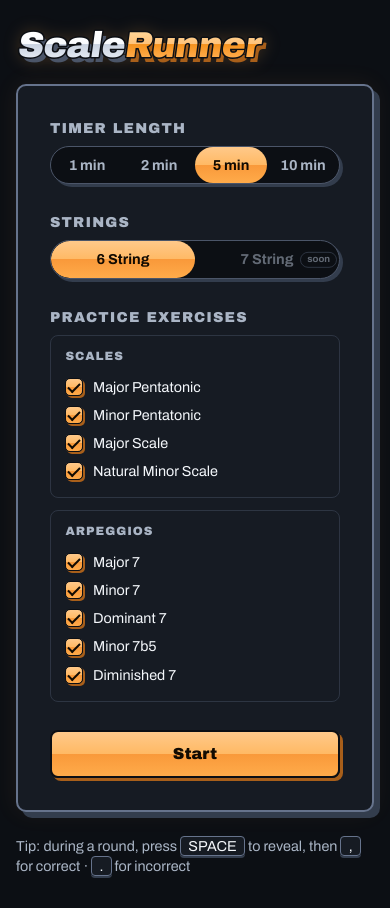
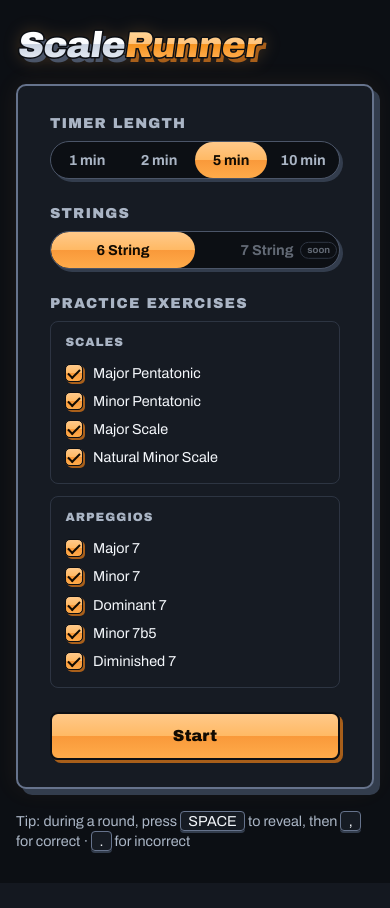
Before and after one commit to fraserwat/guitar-scale-generator, a Django app: page / in a window 390 px wide. After the commit the page ends 853 px from the top, so only its background shows below. Run offline with Django 5.2, Linux system fonts and the light colour scheme.

Commit message:
Optical-centre layout; fluid vertical rhythm
The .app column becomes a four-row grid (title / 2fr / screen / 3fr)
so the game sits at the optical centre instead of sagging under the
pinned wordmark. Flow gaps and panel padding become svh-based clamps
that compress smoothly on short viewports; the max-height breakpoints
keep handling column width.

Co-Authored-By: Claude Fable 5 <noreply@anthropic.com>

```diff
--- a/practice/static/practice/style.css
+++ b/practice/static/practice/style.css
@@ -56,6 +56,12 @@
   --text-lg: 1.3rem;
   --text-xl: 1.6rem;
   --text-2xl: 2rem;
+
+  /* Fluid rhythm: gaps breathe with viewport height, compressing
+     smoothly on short windows (the max-height breakpoints still
+     handle column width; these handle air). */
+  --space-flow: clamp(0.65rem, 1.7svh, 1rem);
+  --space-flow-lg: clamp(1rem, 2.6svh, 1.5rem);
 }
 
 * { box-sizing: border-box; }
@@ -79,13 +85,15 @@ body {
   margin: 0 auto;
   padding: 1.25rem 1rem 2rem;
   flex: 1;
-  display: flex;
-  flex-direction: column;
+  display: grid;
+  /* title / space / screen / space. The 2:3 split parks the game at
+     the optical centre (slightly above geometric) instead of letting
+     it sag under the pinned title; both fr rows collapse to 0 when
+     content overflows, so scroll still works. */
+  grid-template-rows: auto 2fr auto 3fr;
 }
 
-/* Centres the visible screen below the pinned title; auto margins
-   collapse to 0 when content overflows, so scroll still works. */
-.screen { margin: auto 0; }
+.screen { grid-row: 3; }
 
 /* Short windows: a narrower column shrinks the width-driven diagrams. */
 @media (max-height: 780px) {
@@ -133,16 +141,16 @@ body {
    after an extruded box). The zeroing rule replaces UA/per-element
    block margins, so children must not set their own */
 .flow > * { margin-block: 0; }
-.flow > * + * { margin-block-start: var(--flow-space, 1rem); }
+.flow > * + * { margin-block-start: var(--flow-space, var(--space-flow)); }
 
 /* ---- Start screen ---- */
 .panel {
   background: var(--panel);
   border-radius: 10px;
-  padding: 2rem;
+  padding: clamp(1.25rem, 3.2svh, 2rem) 2rem;
   display: flex;
   flex-direction: column;
-  gap: 1.75rem;
+  gap: clamp(1.1rem, 2.8svh, 1.75rem);
   /* No width of its own: every screen spans the .app column. */
 }
 
@@ -573,7 +581,7 @@ button:disabled { cursor: not-allowed; }
 /* Extra rhythm after the extruded boxes (the 6px extrude eats into the
    perceived gap below them) — covers the start menu's tip after the
    panel too. */
-.tab, .hint, .judge-buttons { --flow-space: 1.5rem; }
+.tab, .hint, .judge-buttons { --flow-space: var(--space-flow-lg); }
 
 /* SVG paint (app.js only sets geometry + classes). */
 .neck .fret-line { stroke: var(--line); }
@@ -652,7 +660,7 @@ kbd {
    free of per-item ✓/✗ clutter. */
 /* Results rhythm is airier than the game screen's; the summary card
    stays snug under its heading. */
-#results-screen { --flow-space: 1.75rem; }
+#results-screen { --flow-space: clamp(1.1rem, 3svh, 1.75rem); }
 
 .results-heading {
   font-family: var(--display-font);
@@ -661,7 +669,7 @@ kbd {
 }
 
 .results-summary {
-  --flow-space: 1rem;
+  --flow-space: var(--space-flow);
   background: var(--panel);
   border-radius: 10px;
   padding: 1.25rem 1.5rem;
--- a/practice/templates/practice/index.html
+++ b/practice/templates/practice/index.html
@@ -9,7 +9,7 @@
         as="font" type="font/woff2" crossorigin>
   <link rel="preload" href="{% static 'practice/fonts/archivo-var-latin.woff2' %}"
         as="font" type="font/woff2" crossorigin>
-  <link rel="stylesheet" href="{% static 'practice/style.css' %}?v=35">
+  <link rel="stylesheet" href="{% static 'practice/style.css' %}?v=36">
 </head>
 <body data-csrf-token="{{ csrf_token }}">
   <main class="app">
```
